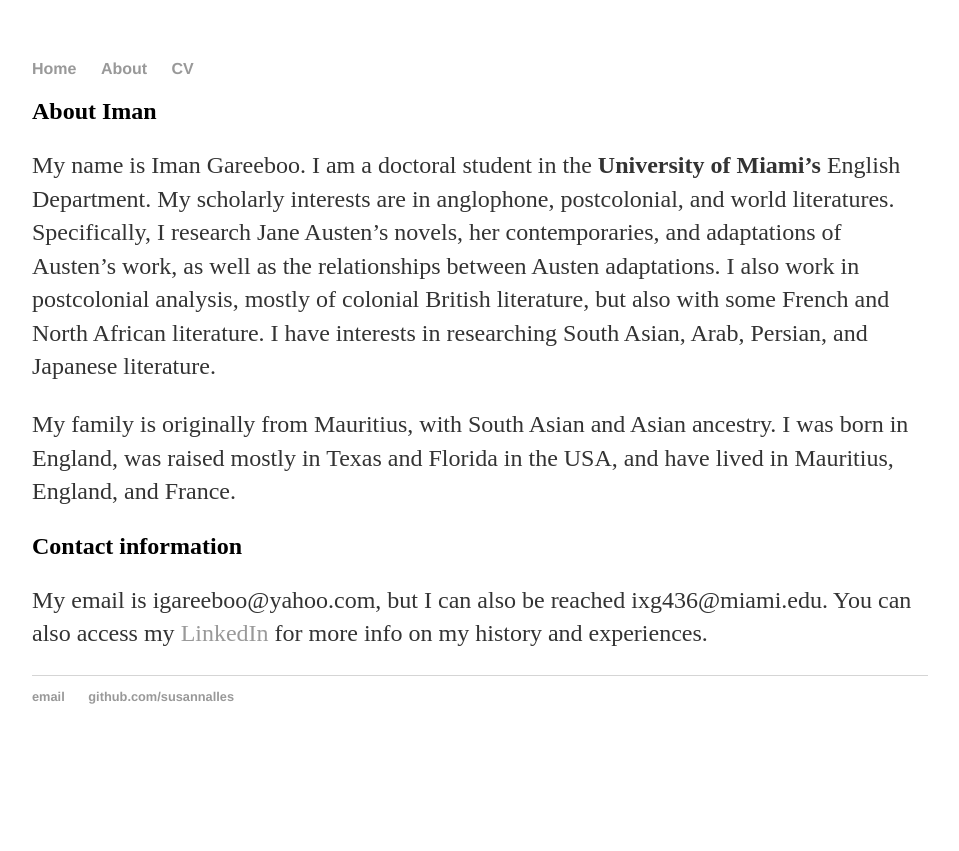
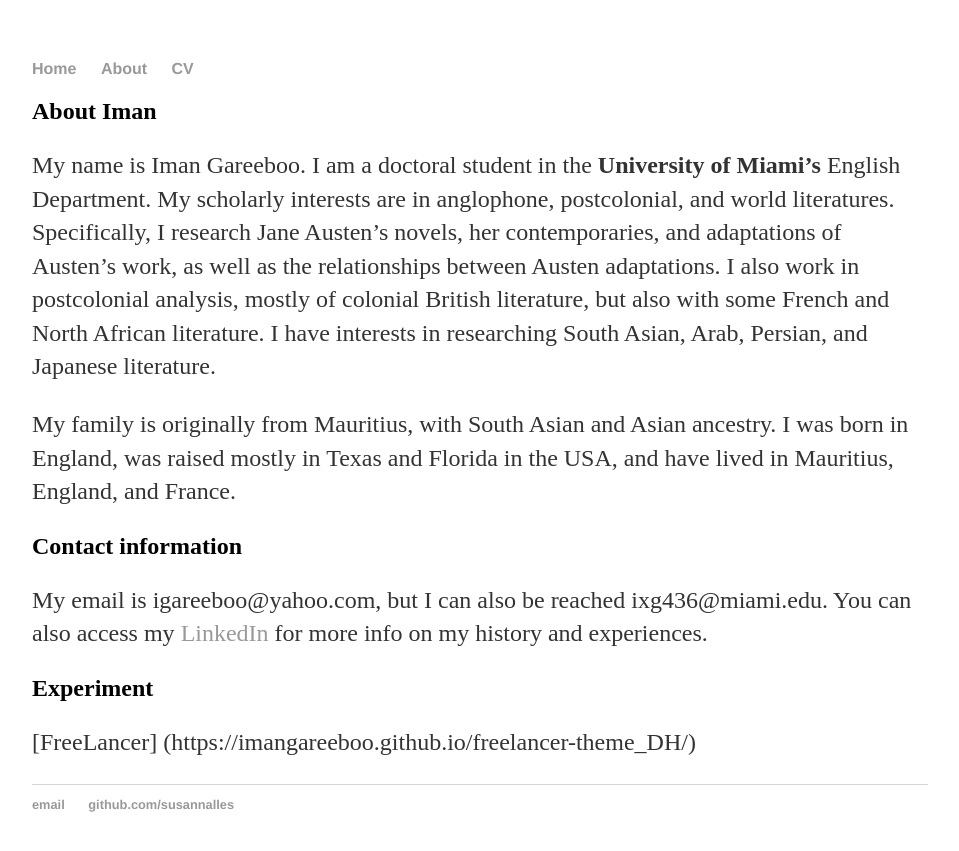
Before and after one commit to imangareeboo/imangareeboo.github.io, a Jekyll site: the page built from index.md, in a window 1280 px wide. Shown: the top 851 px of the page, without its empty margins (160-1119 px from the left). Built offline with Jekyll 4.4.1, drawn with Linux system fonts in a browser that asks for light colours; our own code applies the rules of GitHub Pages for plain Markdown files.

Commit message:
Update index.md

```diff
--- a/index.md
+++ b/index.md
@@ -8,3 +8,6 @@ My family is originally from Mauritius, with South Asian and Asian ancestry. I w
 ## Contact information
 
 My email is igareeboo@yahoo.com, but I can also be reached ixg436@miami.edu. You can also access my [LinkedIn](https://www.linkedin.com/in/iman-gareeboo/) for more info on my history and experiences.
+
+## Experiment
+[FreeLancer] (https://imangareeboo.github.io/freelancer-theme_DH/)
```
